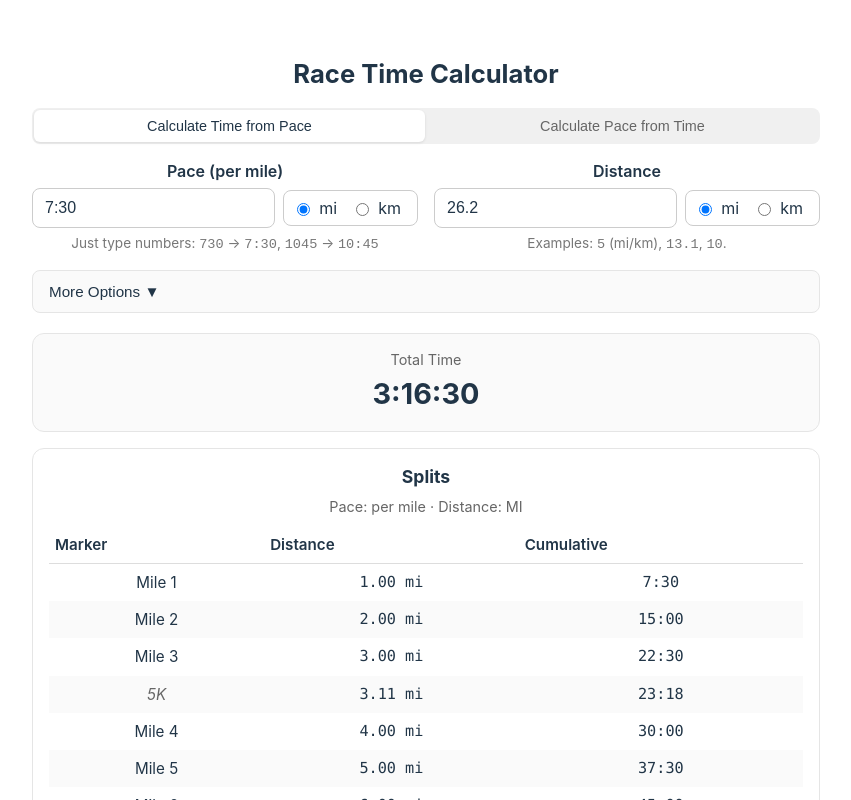
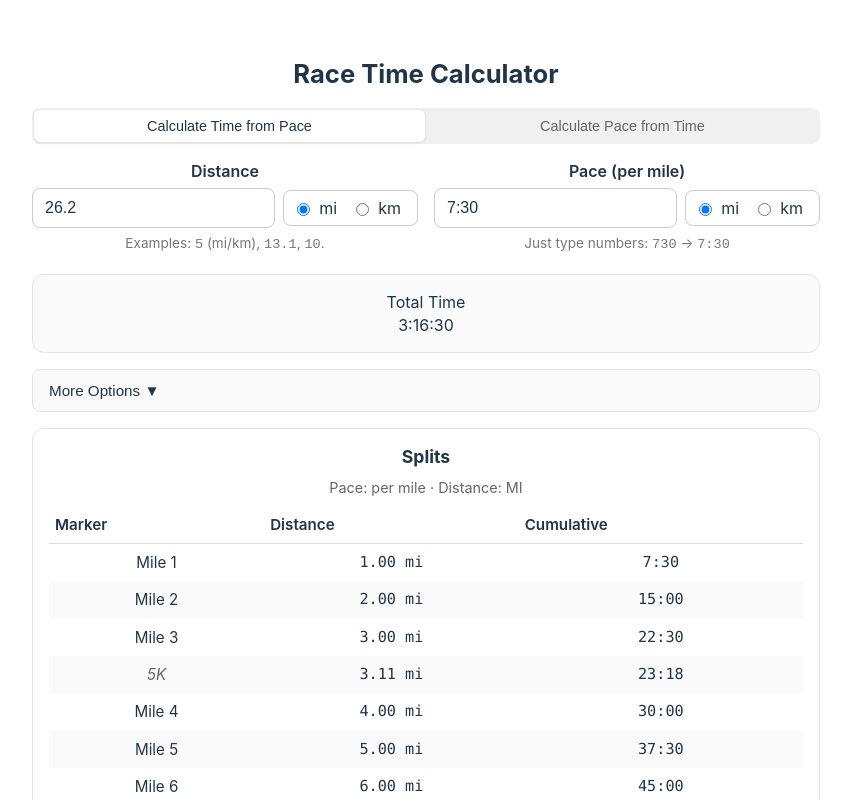
Before and after one commit to cazzer/pace-calculator, a React (Vite) app: page / in a window 1280 px wide. Shown: the top 800 px of the page, without its empty margins (214-1065 px from the left). Built offline with nearby package versions, Linux system fonts and the light colour scheme.

Commit message:
site ready build

```diff
--- a/src/App.tsx
+++ b/src/App.tsx
@@ -152,7 +152,7 @@ export default function App() {
     distanceStr.trim().length > 0 && !Number.isFinite(distanceVal)
 
   // Preset handlers
-  const handlePacePreset = (paceSeconds: number, corral: string) => {
+  const handlePacePreset = (paceSeconds: number) => {
     // The pace is already converted to the user's preferred unit, just format it as mm:ss
     const minutes = Math.floor(paceSeconds / 60)
     const seconds = Math.round(paceSeconds % 60)
@@ -167,6 +167,33 @@ export default function App() {
     setDistanceUnit(unit)
   }
 
+  // Sticky header state - DISABLED FOR NOW
+  const [isCompact, setIsCompact] = React.useState(false)
+  const headerRef = React.useRef<HTMLDivElement>(null)
+  const observerTargetRef = React.useRef<HTMLDivElement>(null)
+
+  // Set up intersection observer for sticky header - DISABLED
+  React.useEffect(() => {
+    // Commenting out observer to disable sticky functionality
+    /*
+    const observer = new IntersectionObserver(
+      ([entry]) => {
+        setIsCompact(!entry.isIntersecting)
+      },
+      {
+        threshold: 0,
+        rootMargin: '0px 0px -50px 0px',
+      }
+    )
+
+    if (observerTargetRef.current) {
+      observer.observe(observerTargetRef.current)
+    }
+
+    return () => observer.disconnect()
+    */
+  }, [])
+
   return (
     <div
       style={{
@@ -176,6 +203,16 @@ export default function App() {
       className="pace-calculator-app"
     >
       <div style={styles.page}>
+        {/* Observer target - DISABLED */}
+        {/*
+        <div
+          ref={observerTargetRef}
+          style={styles.observerTarget}
+        />
+        */}
+
+        {/* Header Container - back to normal mode */}
+        <div ref={headerRef}>
           <h1 style={styles.h1}>Race Time Calculator</h1>
 
           {/* Calculation Mode Toggle */}
@@ -211,66 +248,6 @@ export default function App() {
             style={styles.row}
             className="row-mobile"
           >
-          {/* Pace or Goal Time Input */}
-          {calcMode === 'time' ? (
-            <div style={styles.field}>
-              <label
-                style={styles.label}
-                htmlFor="pace-input"
-              >
-                Pace ({paceUnit === 'mi' ? 'per mile' : 'per kilometer'})
-              </label>
-              <div style={styles.inline}>
-                <input
-                  id="pace-input"
-                  inputMode="numeric"
-                  placeholder="730 → 7:30"
-                  value={paceStr}
-                  onChange={(e) => handlePaceInput(e.target.value)}
-                  style={{
-                    ...styles.input,
-                    borderColor: paceError ? '#c0392b' : '#ccc',
-                  }}
-                />
-                <UnitToggle
-                  value={paceUnit}
-                  onChange={setPaceUnit}
-                  idBase="pace"
-                />
-              </div>
-              <div style={styles.help}>
-                Just type numbers: <code>730</code> → <code>7:30</code>,{' '}
-                <code>1045</code> → <code>10:45</code>
-              </div>
-            </div>
-          ) : (
-            <div style={styles.field}>
-              <label
-                style={styles.label}
-                htmlFor="goal-time-input"
-              >
-                Goal Time
-              </label>
-              <div style={styles.inline}>
-                <input
-                  id="goal-time-input"
-                  inputMode="numeric"
-                  placeholder="31500 → 3:15:00"
-                  value={goalTimeStr}
-                  onChange={(e) => handleGoalTimeInput(e.target.value)}
-                  style={{
-                    ...styles.input,
-                    borderColor: goalTimeError ? '#c0392b' : '#ccc',
-                  }}
-                />
-              </div>
-              <div style={styles.help}>
-                Type numbers: <code>31500</code> → <code>3:15:00</code>,{' '}
-                <code>2530</code> → <code>25:30</code>
-              </div>
-            </div>
-          )}
-
             {/* Distance */}
             <div style={styles.field}>
               <label
@@ -302,17 +279,66 @@ export default function App() {
                 <code>10</code>.
               </div>
             </div>
+
+            {/* Pace or Goal Time Input */}
+            {calcMode === 'time' ? (
+              <div style={styles.field}>
+                <label
+                  style={styles.label}
+                  htmlFor="pace-input"
+                >
+                  Pace ({paceUnit === 'mi' ? 'per mile' : 'per kilometer'})
+                </label>
+                <div style={styles.inline}>
+                  <input
+                    id="pace-input"
+                    inputMode="numeric"
+                    placeholder="730 → 7:30"
+                    value={paceStr}
+                    onChange={(e) => handlePaceInput(e.target.value)}
+                    style={{
+                      ...styles.input,
+                      borderColor: paceError ? '#c0392b' : '#ccc',
+                    }}
+                  />
+                  <UnitToggle
+                    value={paceUnit}
+                    onChange={setPaceUnit}
+                    idBase="pace"
+                  />
                 </div>
-
-        {/* Preset Options Section */}
-        <PresetOptions
-          onPacePreset={handlePacePreset}
-          onDistancePreset={handleDistancePreset}
-          currentDistance={Number.isFinite(distanceVal) ? distanceVal : NaN}
-          currentDistanceUnit={distanceUnit}
-          paceUnit={paceUnit}
-          currentPaceSeconds={paceSec}
+                <div style={styles.help}>
+                  Just type numbers: <code>730</code> → <code>7:30</code>
+                </div>
+              </div>
+            ) : (
+              <div style={styles.field}>
+                <label
+                  style={styles.label}
+                  htmlFor="goal-time-input"
+                >
+                  Goal Time
+                </label>
+                <div style={styles.inline}>
+                  <input
+                    id="goal-time-input"
+                    inputMode="numeric"
+                    placeholder="31500 → 3:15:00"
+                    value={goalTimeStr}
+                    onChange={(e) => handleGoalTimeInput(e.target.value)}
+                    style={{
+                      ...styles.input,
+                      borderColor: goalTimeError ? '#c0392b' : '#ccc',
+                    }}
                   />
+                </div>
+                <div style={styles.help}>
+                  Type numbers: <code>31500</code> → <code>3:15:00</code>,{' '}
+                  <code>2530</code> → <code>25:30</code>
+                </div>
+              </div>
+            )}
+          </div>
 
           {/* Result */}
           <div
@@ -345,6 +371,18 @@ export default function App() {
               </div>
             )}
           </div>
+        </div>
+
+        {/* Preset Options Section */}
+        <PresetOptions
+          onPacePreset={handlePacePreset}
+          onDistancePreset={handleDistancePreset}
+          currentDistance={Number.isFinite(distanceVal) ? distanceVal : NaN}
+          currentDistanceUnit={distanceUnit}
+          paceUnit={paceUnit}
+          currentPaceSeconds={paceSec}
+        />
+
         <Splits
           paceSecondsPerUnit={calcMode === 'time' ? paceSec : targetPaceSec}
           paceUnit={paceUnit}
@@ -473,22 +511,6 @@ const styles: Record<string, React.CSSProperties> = {
     border: '1px solid var(--border-color)',
     borderRadius: 12,
     background: 'var(--bg-card)',
-    backdropFilter: 'blur(10px)',
-  },
-  resultLabel: {
-    fontSize: '.9rem',
-    color: 'var(--text-secondary)',
-  },
-  resultValue: {
-    fontSize: '1.8rem',
-    fontWeight: 700,
-    marginTop: 4,
-    color: 'var(--text-primary)',
-  },
-  error: {
-    marginTop: 8,
-    color: '#c0392b',
-    fontSize: '.9rem',
   },
   modeToggle: {
     display: 'flex',
@@ -522,4 +544,64 @@ const styles: Record<string, React.CSSProperties> = {
     boxShadow: '0 1px 3px rgba(0, 0, 0, 0.1)',
     color: 'var(--button-text-active)',
   },
+  stickyHeader: {
+    position: 'sticky',
+    backdropFilter: 'blur(20px)',
+    top: 0,
+    backgroundColor: 'inherit',
+    zIndex: 10,
+    paddingBottom: '16px',
+    marginBottom: '16px',
+    borderBottom: '1px solid var(--border-color)',
+  },
+  observerTarget: {
+    height: '1px',
+    position: 'absolute',
+    top: 10, // Move trigger point even further down
+    width: '100%',
+    pointerEvents: 'none',
+    visibility: 'hidden', // Make it completely invisible
+  },
+  stickyHeaderContainer: {
+    transition: 'all 0.3s cubic-bezier(0.4, 0, 0.2, 1)',
+    zIndex: 10,
+  },
+  stickyHeaderCompact: {
+    position: 'sticky',
+    top: '16px', // More space from top edge
+    backgroundColor: 'inherit', // Use inherited background instead of fixed color
+    backdropFilter: 'blur(20px)',
+    border: '1px solid var(--border-color)',
+    borderRadius: '16px',
+    padding: '12px 16px',
+    margin: '0 0 16px 0', // Remove negative margins
+    boxShadow: '0 8px 32px rgba(0, 0, 0, 0.1)',
+  },
+
+  h1Compact: {
+    fontSize: '1.2rem',
+    margin: '0 0 8px 0',
+  },
+  modeToggleCompact: {
+    marginBottom: '8px',
+  },
+  modeButtonCompact: {
+    padding: '6px 12px',
+    fontSize: '0.85rem',
+  },
+  inputCompact: {
+    padding: '8px 10px',
+    fontSize: '0.9rem',
+  },
+  resultCardCompact: {
+    marginTop: '8px',
+    padding: '8px 12px',
+  },
+  resultLabelCompact: {
+    fontSize: '0.8rem',
+  },
+  resultValueCompact: {
+    fontSize: '1.4rem',
+    marginTop: '2px',
+  },
 }
```
Lines whose indentation alone changed are shown as unchanged.
